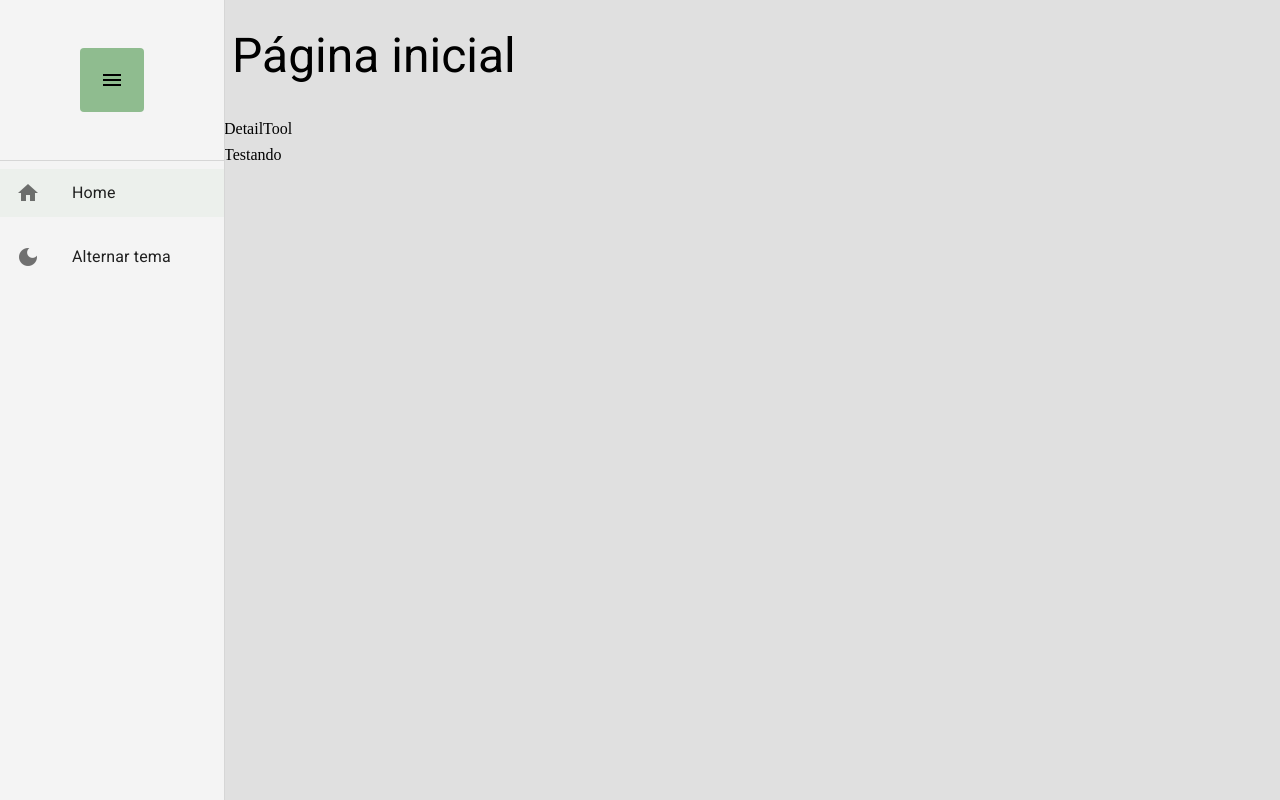
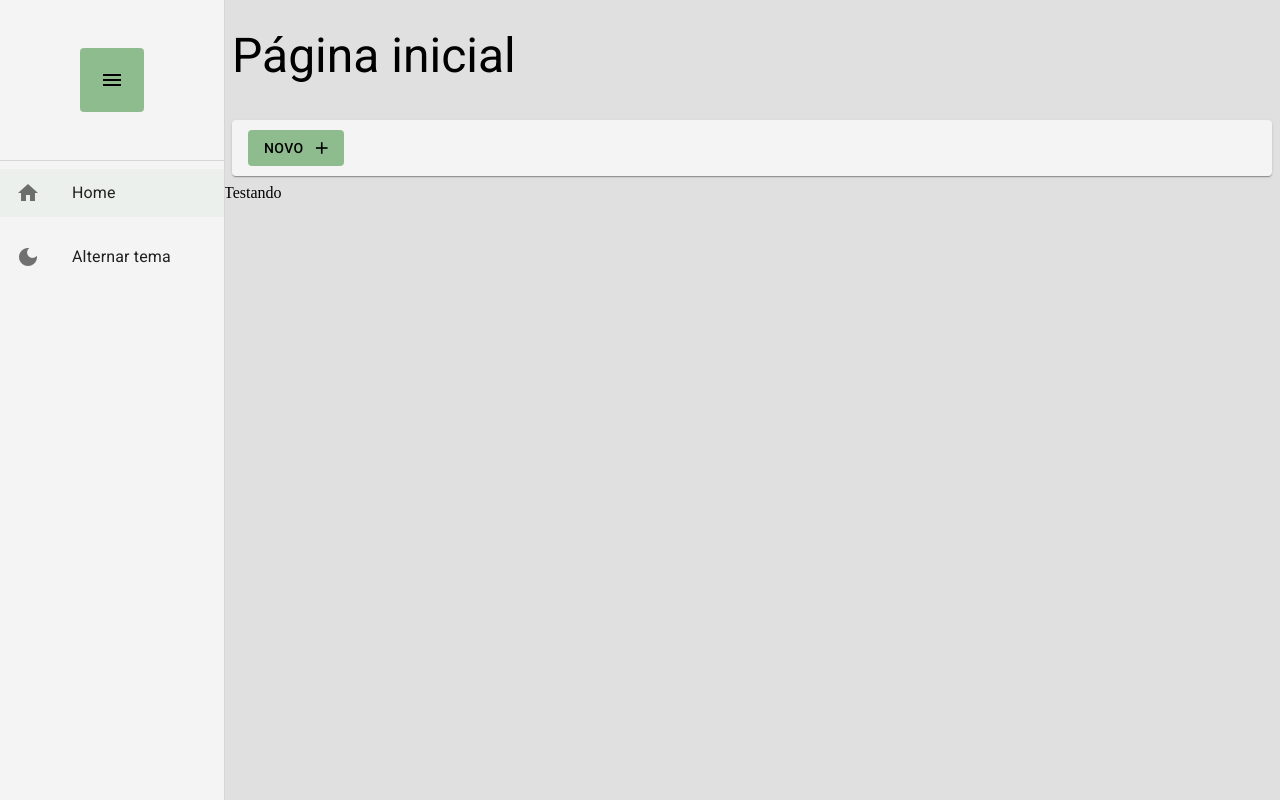
Before and after one commit to brunamarcelabarreto/FrontCategories, a React (Create React App) app: page /home in a window 1280 px wide. Built offline with nearby package versions, Linux system fonts and the light colour scheme.

Commit message:
detail button

```diff
--- a/src/shared/components/detail-tool/DetailTool.tsx
+++ b/src/shared/components/detail-tool/DetailTool.tsx
@@ -1,13 +1,28 @@
-import { Box } from '@mui/material';
+import { Box, Button, Icon, Paper, useTheme } from '@mui/material';
 
 
 
 export const DetailTool: React.FC = () => {
-
+  const theme = useTheme();
 
   return (
-    <Box>
-      DetailTool
+    <Box
+      gap={1}
+      marginX={1}
+      padding={1}
+      paddingX={2}
+      display="flex"
+      alignItems="center"
+      height={theme.spacing(5)}
+      component={Paper}
+    >
+      <Button
+        align-items="center"
+        color='primary'
+        disableElevation
+        variant='contained'
+        endIcon={<Icon>add</Icon>}
+      >Novo</Button>
     </Box>
   );
 };
--- a/src/shared/components/listing-tool/ListingTool.tsx
+++ b/src/shared/components/listing-tool/ListingTool.tsx
@@ -45,6 +45,7 @@ export const ListingTool: React.FC<ListingToolProps> = ({
       <Box flex={1} display="flex" justifyContent="end">
         {showNewButton &&(
           <Button
+            justify-content="center"
             color='primary'
             disableElevation
             variant='contained'
```
